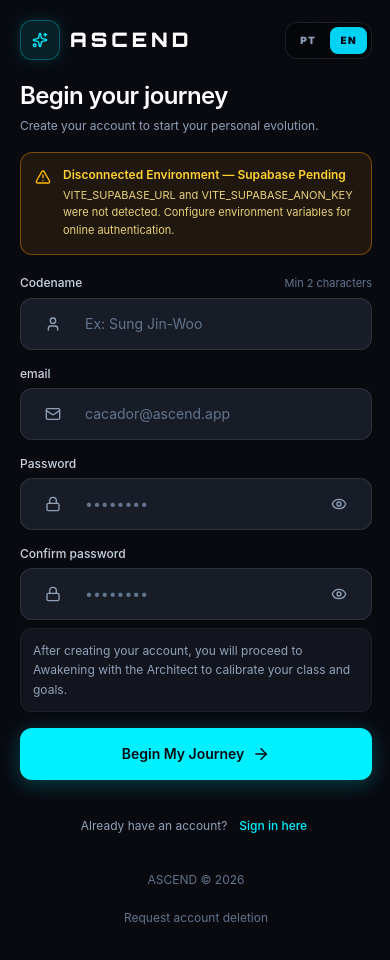
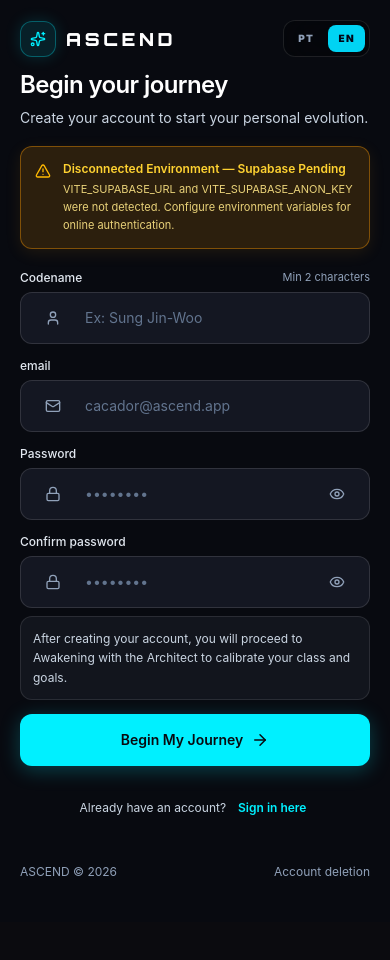
Before and after one commit to gabriel-reis12/ascend, a React (Vite) app: page /register in a window 390 px wide. After the commit the page ends 922 px from the top, so only its background shows below. Built offline with nearby package versions, Linux system fonts and the light colour scheme; no server answers.

Commit message:
feat(auth): polimento final minimal dark - alinhamento, proporcoes e ergonomia mobile

```diff
--- a/execution/qa_minimal_dark_auth.mjs
+++ b/execution/qa_minimal_dark_auth.mjs
@@ -236,6 +236,20 @@ async function runQA() {
         const emailInput = document.querySelector('input[type="email"]');
         const passInput = document.querySelector('input[type="password"]');
 
+        const brandUnit = document.querySelector('header div');
+        const brandRect = brandUnit ? brandUnit.getBoundingClientRect() : null;
+        const titleH1 = document.querySelector('h1');
+        const titleRect = titleH1 ? titleH1.getBoundingClientRect() : null;
+        const inputContainer = emailInput ? (emailInput.closest('.group') || emailInput.parentElement) : null;
+        const inputRect = inputContainer ? inputContainer.getBoundingClientRect() : null;
+        const formContainer = document.querySelector('form');
+        const formRect = formContainer ? formContainer.getBoundingClientRect() : null;
+
+        // Verifica alinhamento visual entre logo, título e campos
+        const isAligned = brandRect && titleRect && inputRect &&
+          Math.abs(brandRect.left - titleRect.left) <= 5 &&
+          Math.abs(titleRect.left - inputRect.left) <= 5;
+
         return {
           asideVisible,
           asideWidth,
@@ -245,7 +259,9 @@ async function runQA() {
           submitHeight: submitRect ? Math.round(submitRect.height) : 0,
           emailPresent: !!emailInput,
           passwordPresent: !!passInput,
-          titleText: document.querySelector('h1')?.innerText || '',
+          titleText: titleH1?.innerText || '',
+          formWidth: formRect ? Math.round(formRect.width) : 0,
+          isAligned,
         };
       })()
     `);
@@ -255,6 +271,20 @@ async function runQA() {
       'Split-screen desktop: arte editorial à esquerda na proporção 40-45%',
       desktopChecks.asideVisible && desktopChecks.widthPercent >= 38 && desktopChecks.widthPercent <= 45,
       `largura: ${desktopChecks.widthPercent}%`
+    );
+
+    record(
+      'DESK-FORM-WIDTH',
+      'Proporções: largura do formulário ajustada para 420–440px em desktop',
+      desktopChecks.formWidth >= 400 && desktopChecks.formWidth <= 450,
+      `largura do form: ${desktopChecks.formWidth}px`
+    );
+
+    record(
+      'ALIGN-BRAND-FORM',
+      'Alinhamento visual da logo ASCEND e título com a coluna do formulário',
+      desktopChecks.isAligned,
+      'grade vertical perfeitamente alinhada'
     );
 
     record(
--- a/src/components/auth/ForgotPasswordModal.tsx
+++ b/src/components/auth/ForgotPasswordModal.tsx
@@ -109,18 +109,18 @@ export function ForgotPasswordModal({
         if (e.target === e.currentTarget) onClose();
       }}
     >
-      <div className="w-full max-w-md animate-in zoom-in-95 duration-200">
+      <div className="w-full max-w-[420px] sm:max-w-[440px] animate-in zoom-in-95 duration-200">
         <HudCard
           variant={success ? 'success' : 'cyan'}
           corners
-          className="p-6 relative border border-white/10 bg-[#12151D] shadow-[0_24px_64px_rgba(0,0,0,0.8)] rounded-2xl"
+          className="p-6 sm:p-7 relative border border-white/12 bg-[#12151D] shadow-[0_24px_64px_rgba(0,0,0,0.8)] rounded-2xl"
         >
           {/* Botão de Fechar */}
           <button
             type="button"
             onClick={onClose}
             aria-label={l('Fechar modal', 'Close modal')}
-            className="absolute top-4 right-4 flex h-9 w-9 items-center justify-center rounded-xl border border-white/10 bg-white/5 text-slate-400 hover:text-white hover:bg-white/10 transition-colors focus:outline-none focus:ring-2 focus:ring-[#00F0FF]"
+            className="absolute top-4 right-4 flex h-9 w-9 items-center justify-center rounded-xl border border-white/10 bg-white/5 text-slate-300 hover:text-white hover:bg-white/10 transition-colors focus:outline-none focus:ring-2 focus:ring-[#00F0FF]"
           >
             <X className="size-4" />
           </button>
@@ -145,7 +145,7 @@ export function ForgotPasswordModal({
                   ? l('Sinal Transmitido', 'Signal Transmitted')
                   : l('Recuperar acesso', 'Recover access')}
               </h2>
-              <p className="text-xs font-sans text-slate-400 mt-0.5">
+              <p className="text-xs font-sans text-slate-300 mt-0.5">
                 {l('Redefinição segura de senha', 'Secure password reset')}
               </p>
             </div>
@@ -174,7 +174,7 @@ export function ForgotPasswordModal({
           ) : (
             /* Formulário de Envio */
             <form onSubmit={handleSubmit} className="space-y-4 pt-1">
-              <p className="text-xs sm:text-sm text-slate-400 font-sans leading-relaxed">
+              <p className="text-xs sm:text-sm text-slate-300 font-sans leading-relaxed">
                 {l(
                   'Informe o e-mail cadastrado no ASCEND para receber o link de redefinição de senha.',
                   'Enter your registered ASCEND email to receive a password reset link.'
@@ -182,7 +182,7 @@ export function ForgotPasswordModal({
               </p>
 
               {error && (
-                <div className="rounded-xl border border-red-500/40 bg-red-500/10 p-3 flex items-start gap-2.5 text-xs text-red-200">
+                <div className="rounded-xl border border-red-500/40 bg-red-500/15 p-3 flex items-start gap-2.5 text-xs text-red-100">
                   <AlertTriangle className="size-4 text-red-400 shrink-0 mt-0.5" />
                   <span className="leading-relaxed font-sans">{error}</span>
                 </div>
@@ -191,12 +191,12 @@ export function ForgotPasswordModal({
               <div className="space-y-1.5">
                 <label
                   htmlFor="recovery-email"
-                  className="block text-xs font-medium font-sans text-slate-300"
+                  className="block text-xs font-medium font-sans text-slate-200"
                 >
                   {l('E-mail', 'Email')}
                 </label>
                 <div className="relative flex items-center">
-                  <div className="absolute left-3.5 text-slate-500 pointer-events-none">
+                  <div className="absolute left-3.5 text-slate-400 pointer-events-none">
                     <Mail className="size-4" />
                   </div>
                   <input
@@ -206,7 +206,7 @@ export function ForgotPasswordModal({
                     value={email}
                     onChange={(e) => setEmail(e.target.value)}
                     placeholder="cacador@ascend.app"
-                    className="w-full h-[50px] pl-10 pr-4 rounded-xl border border-white/10 bg-[#181C26] text-sm text-white font-sans placeholder:text-slate-500 focus:outline-none focus:border-[#00F0FF] focus:ring-1 focus:ring-[#00F0FF]/30 transition-all"
+                    className="w-full h-[52px] pl-10 pr-4 rounded-xl border border-white/12 bg-[#141722] text-sm text-white font-sans placeholder:text-slate-500 focus:outline-none focus:border-[#00F0FF] focus:ring-1 focus:ring-[#00F0FF]/30 transition-all [&:-webkit-autofill]:[transition:background-color_5000s_ease-in-out_0s] [&:-webkit-autofill]:[-webkit-text-fill-color:#F8FAFC]"
                   />
                 </div>
               </div>
@@ -215,7 +215,7 @@ export function ForgotPasswordModal({
                 <button
                   type="button"
                   onClick={onClose}
-                  className="order-2 sm:order-1 flex-1 min-h-[48px] rounded-xl border border-white/10 bg-white/5 text-slate-400 font-sans font-medium text-xs hover:bg-white/10 hover:text-white transition-colors"
+                  className="order-2 sm:order-1 flex-1 min-h-[48px] rounded-xl border border-white/10 bg-white/5 text-slate-300 font-sans font-medium text-xs hover:bg-white/10 hover:text-white transition-colors"
                 >
                   <ArrowLeft className="size-3.5 inline mr-1.5 -mt-0.5" />
                   {l('Voltar', 'Back')}
@@ -224,7 +224,7 @@ export function ForgotPasswordModal({
                 <button
                   type="submit"
                   disabled={loading}
-                  className="order-1 sm:order-2 flex-[2] min-h-[48px] sm:min-h-[50px] rounded-xl bg-[#00F0FF] text-[#080A10] font-sans font-semibold text-xs sm:text-sm hover:bg-[#38bdf8] shadow-[0_4px_20px_rgba(0,240,255,0.2)] active:scale-[0.985] disabled:opacity-50 disabled:cursor-not-allowed transition-all flex items-center justify-center gap-2"
+                  className="order-1 sm:order-2 flex-[2] min-h-[48px] sm:min-h-[52px] rounded-xl bg-[#00F0FF] text-[#080A10] font-sans font-semibold text-xs sm:text-sm hover:bg-[#38bdf8] shadow-[0_4px_20px_rgba(0,240,255,0.2)] active:scale-[0.985] disabled:opacity-50 disabled:cursor-not-allowed transition-all flex items-center justify-center gap-2"
                 >
                   {loading ? (
                     <>
--- a/src/components/ui/hunter-login.tsx
+++ b/src/components/ui/hunter-login.tsx
@@ -54,13 +54,14 @@ const AppInput = ({
         <div className="flex items-center justify-between">
           <label
             htmlFor={inputId}
-            className={`block text-xs font-medium font-sans transition-colors duration-200 ${isFocused ? 'text-[#00F0FF]' : 'text-slate-300'
+            className={`block text-xs font-medium font-sans transition-colors duration-150 ${
+              isFocused ? 'text-[#00F0FF]' : 'text-slate-200'
             }`}
           >
             {label}
           </label>
           {helperText && (
-            <span className="text-[11px] text-slate-500 font-sans">
+            <span className="text-[11px] text-slate-400 font-sans">
               {helperText}
             </span>
           )}
@@ -69,14 +70,16 @@ const AppInput = ({
 
       <div className="group relative">
         <div
-          className={`relative flex h-[52px] items-center rounded-xl border bg-[#181C26] transition-all duration-200 ${isFocused
-              ? 'border-[#00F0FF] bg-[#1A1F2C] ring-1 ring-[#00F0FF]/30 shadow-[0_0_20px_rgba(0,240,255,0.12)]'
-              : 'border-white/10 hover:border-white/20 hover:bg-[#1C212E]'
+          className={`relative flex h-[52px] items-center rounded-xl border transition-all duration-150 ${
+            isFocused
+              ? 'border-[#00F0FF] bg-[#161A26] ring-1 ring-[#00F0FF]/30 shadow-[0_0_20px_rgba(0,240,255,0.12)]'
+              : 'border-white/12 bg-[#141722] hover:border-white/25 hover:bg-[#181C28]'
           }`}
         >
           {icon && (
             <div
-              className={`ml-3.5 flex h-9 w-9 shrink-0 items-center justify-center rounded-lg transition-colors duration-200 ${isFocused ? 'text-[#00F0FF]' : 'text-slate-400'
+              className={`ml-3.5 flex h-9 w-9 shrink-0 items-center justify-center rounded-lg transition-colors duration-150 ${
+                isFocused ? 'text-[#00F0FF]' : 'text-slate-400 group-hover:text-slate-300'
               }`}
             >
               {icon}
@@ -88,7 +91,7 @@ const AppInput = ({
             name={name}
             value={value}
             onChange={onChange}
-            className="h-full min-w-0 flex-1 bg-transparent px-3.5 text-sm sm:text-base font-sans font-normal text-[#F8FAFC] outline-none placeholder:text-slate-500 placeholder:font-normal"
+            className="h-full min-w-0 flex-1 bg-transparent px-3.5 text-sm sm:text-base font-sans font-normal text-white outline-none placeholder:text-slate-500 placeholder:font-normal [&:-webkit-autofill]:[transition:background-color_5000s_ease-in-out_0s] [&:-webkit-autofill]:[-webkit-text-fill-color:#F8FAFC]"
             placeholder={placeholder}
             onFocus={() => setIsFocused(true)}
             onBlur={() => setIsFocused(false)}
@@ -160,39 +163,40 @@ export const HunterLogin: React.FC<HunterLoginProps> = ({
       );
 
   return (
-    <main className="relative min-h-screen w-full overflow-hidden bg-[#080A10] text-[#F8FAFC] selection:bg-[#00F0FF]/25">
+    <main className="relative min-h-[100dvh] w-full overflow-hidden bg-[#080A10] text-[#F8FAFC] selection:bg-[#00F0FF]/25">
       {/* Luz ambiente sutil */}
       <div className="pointer-events-none absolute inset-0 bg-[radial-gradient(circle_at_15%_25%,rgba(124,58,237,0.08),transparent_50%),radial-gradient(circle_at_85%_75%,rgba(0,240,255,0.06),transparent_50%)]" />
 
       {/* Grid split-screen responsivo: Ilustração Editorial à Esquerda no Desktop, Formulário à Direita */}
       <div
-        className={`relative z-10 flex min-h-screen w-full transition-opacity duration-500 ${mounted ? 'opacity-100' : 'opacity-0'
+        className={`relative z-10 flex min-h-[100dvh] w-full transition-opacity duration-500 ${
+          mounted ? 'opacity-100' : 'opacity-0'
         }`}
       >
         {/* ========================================================= */}
         {/* PAINEL ESQUERDO: ILUSTRAÇÃO EDITORIAL (DESKTOP >= 1024px) */}
         {/* ========================================================= */}
         <aside className="relative hidden w-[42%] xl:w-[40%] 2xl:w-[38%] shrink-0 overflow-hidden bg-[#080A10] lg:block">
-          {/* Imagem de Personagem Vertical */}
+          {/* Imagem de Personagem Vertical com luminosidade e detalhes preservados */}
           <img
             src="/optimized/Login Screen.jpg"
             alt="ASCEND"
             decoding="async"
             fetchPriority="high"
-            className="absolute inset-0 h-full w-full object-cover object-[center_28%]"
+            className="absolute inset-0 h-full w-full object-cover object-[center_28%] brightness-[1.03] contrast-[1.04]"
           />
 
-          {/* Gradients de Fusão Minimalista (Sem caixas ou molduras) */}
-          <div className="absolute inset-0 bg-gradient-to-r from-transparent via-[#080A10]/20 to-[#080A10]" />
-          <div className="absolute inset-0 bg-gradient-to-t from-[#080A10] via-transparent to-[#080A10]/40" />
-          <div className="absolute inset-0 bg-[radial-gradient(circle_at_35%_40%,rgba(0,240,255,0.08),transparent_65%)]" />
+          {/* Gradients de Fusão Refinados: Suaves na transição e sem cobrir os personagens */}
+          <div className="absolute inset-0 bg-gradient-to-r from-transparent via-transparent to-[#080A10] to-95%" />
+          <div className="absolute inset-0 bg-gradient-to-t from-[#080A10]/95 via-transparent to-transparent from-10%" />
+          <div className="absolute inset-0 bg-[radial-gradient(ellipse_at_35%_35%,rgba(0,240,255,0.06),transparent_65%)]" />
 
           {/* Linha Editorial Evocativa no Rodapé Esquerdo */}
-          <div className="absolute bottom-12 left-10 right-12 z-10">
-            <p className="font-sans text-xl font-semibold text-white tracking-tight leading-snug">
+          <div className="absolute bottom-10 left-8 right-10 z-10">
+            <p className="font-sans text-lg font-semibold text-white tracking-tight leading-snug">
               {l('Sua evolução começa aqui.', 'Your evolution starts here.')}
             </p>
-            <p className="mt-2 font-sans text-xs text-slate-400 leading-relaxed max-w-sm">
+            <p className="mt-1.5 font-sans text-xs text-slate-300/90 leading-relaxed max-w-sm">
               {l(
                 'Transforme disciplina diária em poder real, consistência e clareza mental.',
                 'Transform daily discipline into real power, consistency, and mental clarity.'
@@ -204,14 +208,16 @@ export const HunterLogin: React.FC<HunterLoginProps> = ({
         {/* ========================================================= */}
         {/* PAINEL DIREITO: FORMULÁRIO MINIMAL DARK (MOBILE & DESKTOP) */}
         {/* ========================================================= */}
-        <div className="relative flex flex-1 flex-col justify-between px-5 py-5 sm:px-10 lg:px-14 xl:px-20 bg-[#080A10]">
-          {/* Header Superior: Logo ASCEND + Seletor de Idioma */}
-          <header className="relative z-10 flex items-center justify-between pb-3 sm:pb-6">
+        <div className="relative flex flex-1 flex-col justify-between px-5 py-4 sm:px-8 lg:px-12 xl:px-16 bg-[#080A10] min-h-[100dvh] overflow-y-auto">
+          {/* Container Unificado Alinhado com a Coluna (420px–440px) */}
+          <div className="mx-auto flex w-full max-w-[420px] sm:max-w-[440px] flex-1 flex-col justify-start lg:justify-between py-1 sm:py-6">
+            {/* Header Superior: Alinhado Perfeitamente à Coluna do Formulário */}
+            <header className="relative z-10 flex items-center justify-between pb-2 sm:pb-6">
               <div className="flex items-center gap-2.5">
-              <div className="flex h-10 w-10 items-center justify-center rounded-xl border border-[#00F0FF]/30 bg-[#00F0FF]/10 text-[#00F0FF] shadow-[0_0_16px_rgba(0,240,255,0.15)]">
+                <div className="flex h-9 w-9 items-center justify-center rounded-xl border border-[#00F0FF]/30 bg-[#00F0FF]/10 text-[#00F0FF] shadow-[0_0_16px_rgba(0,240,255,0.15)]">
                   <Sparkles className="h-4 w-4" />
                 </div>
-              <span className="font-orbitron text-xl font-black uppercase tracking-[0.2em] text-white">
+                <span className="font-orbitron text-lg font-black uppercase tracking-[0.2em] text-white">
                   ASCEND
                 </span>
               </div>
@@ -222,14 +228,13 @@ export const HunterLogin: React.FC<HunterLoginProps> = ({
             </header>
 
             {/* Área Central: Formulário Minimalista */}
-          <div className="relative z-10 flex flex-1 flex-col justify-start lg:justify-center py-2 sm:py-6">
-            <div className="mx-auto w-full max-w-[400px]">
+            <div className="relative z-10 my-0 lg:my-auto w-full py-1 sm:py-4">
               {/* Título & Subtítulo Editorial */}
-              <div className="mb-4 sm:mb-8">
+              <div className="mb-4 sm:mb-6">
                 <h1 className="font-sans text-2xl sm:text-3xl font-semibold text-white tracking-tight">
                   {title}
                 </h1>
-                <p className="mt-1 sm:mt-2 font-sans text-xs sm:text-sm text-slate-400 leading-relaxed">
+                <p className="mt-1.5 font-sans text-sm text-slate-300 leading-relaxed">
                   {subtitle}
                 </p>
               </div>
@@ -238,7 +243,7 @@ export const HunterLogin: React.FC<HunterLoginProps> = ({
               {!isSupabaseConfigured && (
                 <div
                   role="alert"
-                  className="mb-5 flex items-start gap-3 rounded-xl border border-amber-500/40 bg-amber-500/10 p-3.5 text-xs text-amber-200"
+                  className="mb-5 flex items-start gap-3 rounded-xl border border-amber-500/40 bg-amber-500/15 p-3.5 text-xs text-amber-100 shadow-[0_4px_16px_rgba(245,158,11,0.1)]"
                 >
                   <AlertTriangle className="mt-0.5 h-4 w-4 shrink-0 text-amber-400" />
                   <div className="space-y-1">
@@ -259,7 +264,7 @@ export const HunterLogin: React.FC<HunterLoginProps> = ({
               {error && (
                 <div
                   role="alert"
-                  className="mb-5 flex items-start gap-3 rounded-xl border border-red-500/40 bg-red-500/10 p-3.5 text-xs text-red-200"
+                  className="mb-5 flex items-start gap-3 rounded-xl border border-red-500/40 bg-red-500/15 p-3.5 text-xs text-red-100 shadow-[0_4px_16px_rgba(239,68,68,0.1)]"
                 >
                   <AlertTriangle className="mt-0.5 h-4 w-4 shrink-0 text-red-400" />
                   <span className="leading-relaxed font-sans">{error}</span>
@@ -267,7 +272,7 @@ export const HunterLogin: React.FC<HunterLoginProps> = ({
               )}
 
               {/* Formulário Principal */}
-              <form onSubmit={onSubmit} className="space-y-4">
+              <form onSubmit={onSubmit} className="space-y-3.5 sm:space-y-4">
                 {/* Campo Codinome (Apenas no Cadastro) */}
                 {isSignUp && (
                   <AppInput
@@ -327,11 +332,11 @@ export const HunterLogin: React.FC<HunterLoginProps> = ({
 
                   {/* Link Esqueci Minha Senha (Apenas no Login) */}
                   {!isSignUp && (
-                    <div className="flex justify-end pt-1">
+                    <div className="flex justify-end pt-0.5">
                       <button
                         type="button"
                         onClick={handleOpenRecovery}
-                        className="min-h-[44px] inline-flex items-center gap-1.5 text-xs font-sans text-slate-400 hover:text-[#00F0FF] transition-colors focus-visible:outline-none focus-visible:ring-2 focus-visible:ring-[#00F0FF]/60 rounded px-1"
+                        className="min-h-[44px] inline-flex items-center gap-1.5 text-xs font-sans text-slate-300 hover:text-[#00F0FF] transition-colors focus-visible:outline-none focus-visible:ring-2 focus-visible:ring-[#00F0FF]/60 rounded px-1"
                       >
                         <KeyRound size={13} />
                         <span>{l('Esqueceu sua senha?', 'Forgot your password?')}</span>
@@ -374,7 +379,8 @@ export const HunterLogin: React.FC<HunterLoginProps> = ({
                     {passwordValue.length > 0 && (
                       <div className="flex flex-col gap-1 px-1 pt-1 text-xs font-sans">
                         <div
-                          className={`flex items-center gap-1.5 ${passwordValue.length >= 6 ? 'text-emerald-400' : 'text-slate-500'
+                          className={`flex items-center gap-1.5 ${
+                            passwordValue.length >= 6 ? 'text-emerald-400' : 'text-slate-400'
                           }`}
                         >
                           <Check size={12} />
@@ -382,7 +388,8 @@ export const HunterLogin: React.FC<HunterLoginProps> = ({
                         </div>
                         {confirmValue.length > 0 && (
                           <div
-                            className={`flex items-center gap-1.5 ${passwordValue === confirmValue
+                            className={`flex items-center gap-1.5 ${
+                              passwordValue === confirmValue
                                 ? 'text-emerald-400'
                                 : 'text-rose-400'
                             }`}
@@ -399,7 +406,7 @@ export const HunterLogin: React.FC<HunterLoginProps> = ({
                     )}
 
                     {/* Orientação sobre o Despertar */}
-                    <div className="mt-2 rounded-xl border border-white/5 bg-[#12151D] p-3 text-xs text-slate-400 font-sans leading-relaxed">
+                    <div className="mt-2 rounded-xl border border-white/10 bg-[#12151D] p-3 text-xs text-slate-300 font-sans leading-relaxed">
                       <p>
                         {l(
                           'Após criar sua conta, você será direcionado ao Despertar com o Arquiteto para configurar sua classe e metas.',
@@ -414,7 +421,7 @@ export const HunterLogin: React.FC<HunterLoginProps> = ({
                 <button
                   type="submit"
                   disabled={loading}
-                  className="group relative mt-3 flex min-h-[52px] w-full items-center justify-center gap-2 rounded-xl bg-[#00F0FF] font-sans text-sm sm:text-base font-semibold text-[#080A10] shadow-[0_4px_20px_rgba(0,240,255,0.25)] transition-all duration-200 hover:bg-[#38bdf8] hover:shadow-[0_6px_28px_rgba(0,240,255,0.35)] active:scale-[0.985] disabled:opacity-50 disabled:cursor-not-allowed focus-visible:outline-none focus-visible:ring-2 focus-visible:ring-[#00F0FF]"
+                  className="group relative mt-3 flex min-h-[52px] w-full items-center justify-center gap-2 rounded-xl bg-[#00F0FF] font-sans text-sm sm:text-base font-semibold text-[#080A10] shadow-[0_4px_20px_rgba(0,240,255,0.25)] transition-all duration-150 hover:bg-[#38bdf8] hover:shadow-[0_6px_28px_rgba(0,240,255,0.35)] active:scale-[0.985] disabled:opacity-50 disabled:cursor-not-allowed focus-visible:outline-none focus-visible:ring-2 focus-visible:ring-[#00F0FF]"
                 >
                   {loading ? (
                     <>
@@ -435,15 +442,15 @@ export const HunterLogin: React.FC<HunterLoginProps> = ({
               </form>
 
               {/* Alternador de Modo (Login / Cadastro) */}
-              <div className="mt-6 text-center">
-                <p className="text-xs sm:text-sm text-slate-400 font-sans">
+              <div className="mt-5 text-center">
+                <p className="text-xs sm:text-sm text-slate-300 font-sans">
                   {isSignUp
                     ? l('Já possui uma conta?', 'Already have an account?')
                     : l('Não tem uma conta?', "Don't have an account?")}
                   <button
                     type="button"
                     onClick={onToggleMode}
-                    className="ml-2 inline-flex min-h-[44px] items-center font-medium font-sans text-xs sm:text-sm text-[#00F0FF] hover:text-cyan-300 transition-colors focus-visible:outline-none focus-visible:ring-2 focus-visible:ring-[#00F0FF] rounded px-1"
+                    className="ml-2 inline-flex min-h-[44px] items-center font-semibold font-sans text-xs sm:text-sm text-[#00F0FF] hover:text-cyan-300 transition-colors focus-visible:outline-none focus-visible:ring-2 focus-visible:ring-[#00F0FF] rounded px-1"
                   >
                     {isSignUp
                       ? l('Entre aqui', 'Sign in here')
@@ -455,18 +462,18 @@ export const HunterLogin: React.FC<HunterLoginProps> = ({
               {/* Hidden sm:grid helper para compatibilidade de testes existentes */}
               <div className="hidden sm:grid" aria-hidden="true" />
             </div>
-          </div>
 
-          {/* Rodapé Direito Minimalista */}
-          <footer className="relative z-10 pt-4 flex flex-col sm:flex-row items-center justify-between gap-2 text-center text-xs font-sans text-slate-500">
+            {/* Rodapé Alinhado Perfeitamente à Coluna */}
+            <footer className="relative z-10 pt-4 pb-2 flex items-center justify-between text-xs font-sans text-slate-400">
               <span>ASCEND &copy; 2026</span>
               <a
                 href="/delete-account"
-              className="min-h-[44px] inline-flex items-center text-xs font-sans text-slate-500 hover:text-rose-400 transition-colors"
+                className="min-h-[44px] inline-flex items-center text-xs font-sans text-slate-400 hover:text-rose-400 transition-colors"
               >
-              {l('Solicitar exclusão de conta', 'Request account deletion')}
+                {l('Exclusão de conta', 'Account deletion')}
               </a>
             </footer>
+          </div>
         </div>
       </div>
 
```
Also changed, not shown: src/pages/auth/ForgotPasswordPage.tsx (+16 -16 lines), 2 other files (tests, documents, lock files or other folders). Lines whose indentation alone changed are shown as unchanged.
